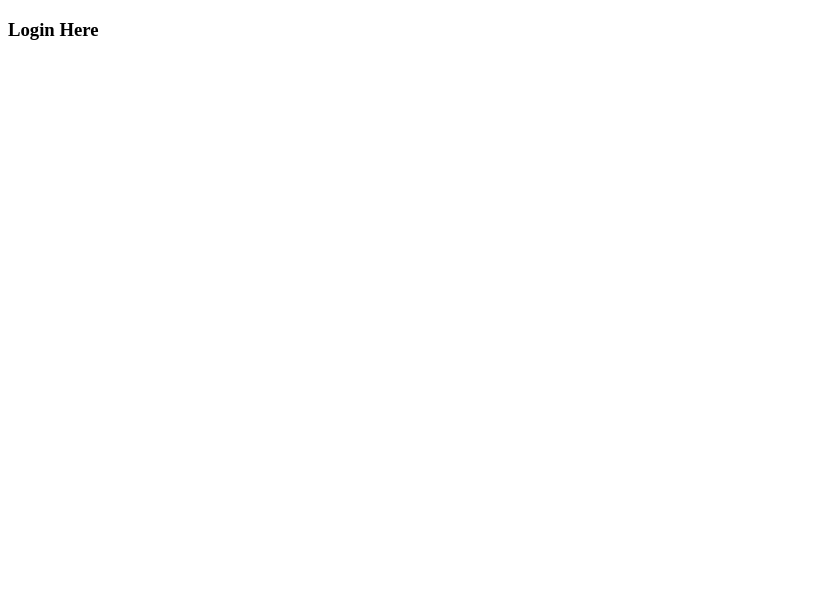
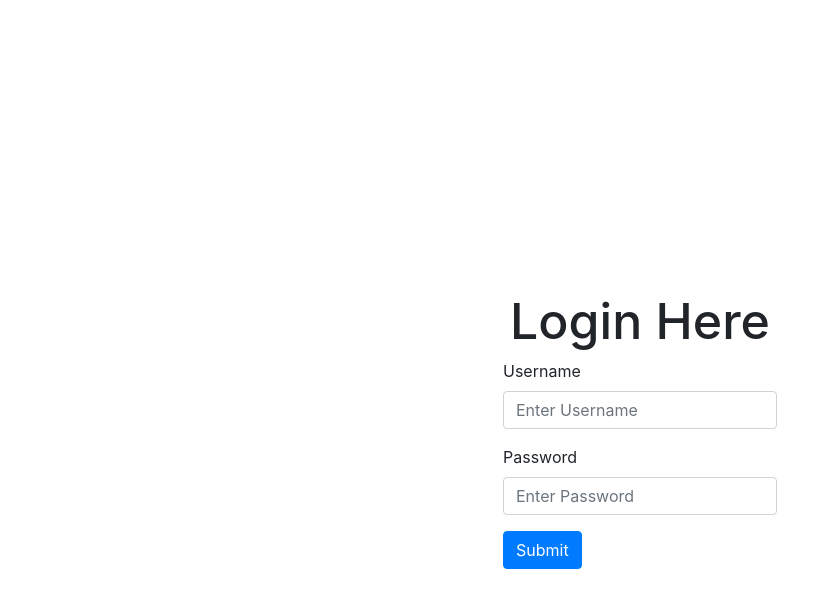
Before and after one commit to Trend20/ReactLogin, a React (Create React App) app: page / in a window 1280 px wide. Shown: the top 608 px of the page, without its empty margins (0-831 px from the left). Built offline with nearby package versions, Linux system fonts and the light colour scheme.

Commit message:
app styles

```diff
--- a/src/App.css
+++ b/src/App.css
@@ -1,38 +1,18 @@
-.App {
-  text-align: center;
+*{
+  margin: 0;
+  padding: 0;
+  box-sizing: border-box;
 }
 
-.App-logo {
-  height: 40vmin;
-  pointer-events: none;
+.App{
+  margin: 30px;
+  display: flex;
+  justify-content: center;
+  align-items: center;
+  flex-direction: column;
+  min-height: 100vh;
 }
 
-@media (prefers-reduced-motion: no-preference) {
-  .App-logo {
-    animation: App-logo-spin infinite 20s linear;
-  }
+.App h3{
+  font-size: 50px;
 }
-
-.App-header {
-  background-color: #282c34;
-  min-height: 100vh;
-  display: flex;
-  flex-direction: column;
-  align-items: center;
-  justify-content: center;
-  font-size: calc(10px + 2vmin);
-  color: white;
-}
-
-.App-link {
-  color: #61dafb;
-}
-
-@keyframes App-logo-spin {
-  from {
-    transform: rotate(0deg);
-  }
-  to {
-    transform: rotate(360deg);
-  }
-}
--- a/src/App.js
+++ b/src/App.js
@@ -1,9 +1,12 @@
 import React from 'react';
+import Form from './components/Form';
+import './App.css';
 
 function App() {
   return (
     <div className="App">
       <h3>Login Here</h3>
+      <Form />
     </div>
   );
 }
--- a/src/components/Form.js
+++ b/src/components/Form.js
@@ -27,7 +27,8 @@ class Form extends Component {
                 <input
                 type="submit"
                 value="Submit"
-                id="submit" />
+                id="submit"
+                className="btn btn-primary" />
             </form>
         );
     }
```
